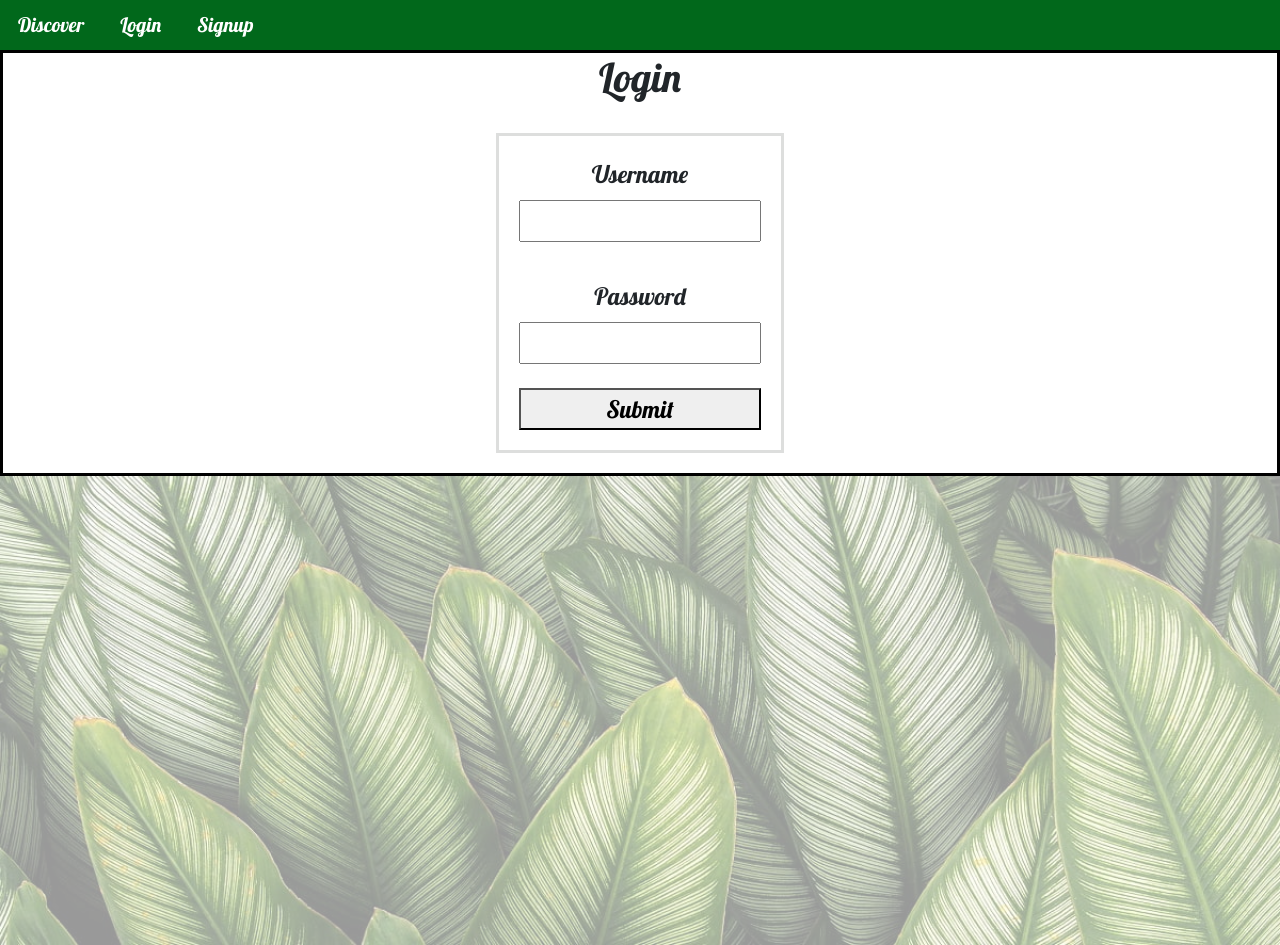
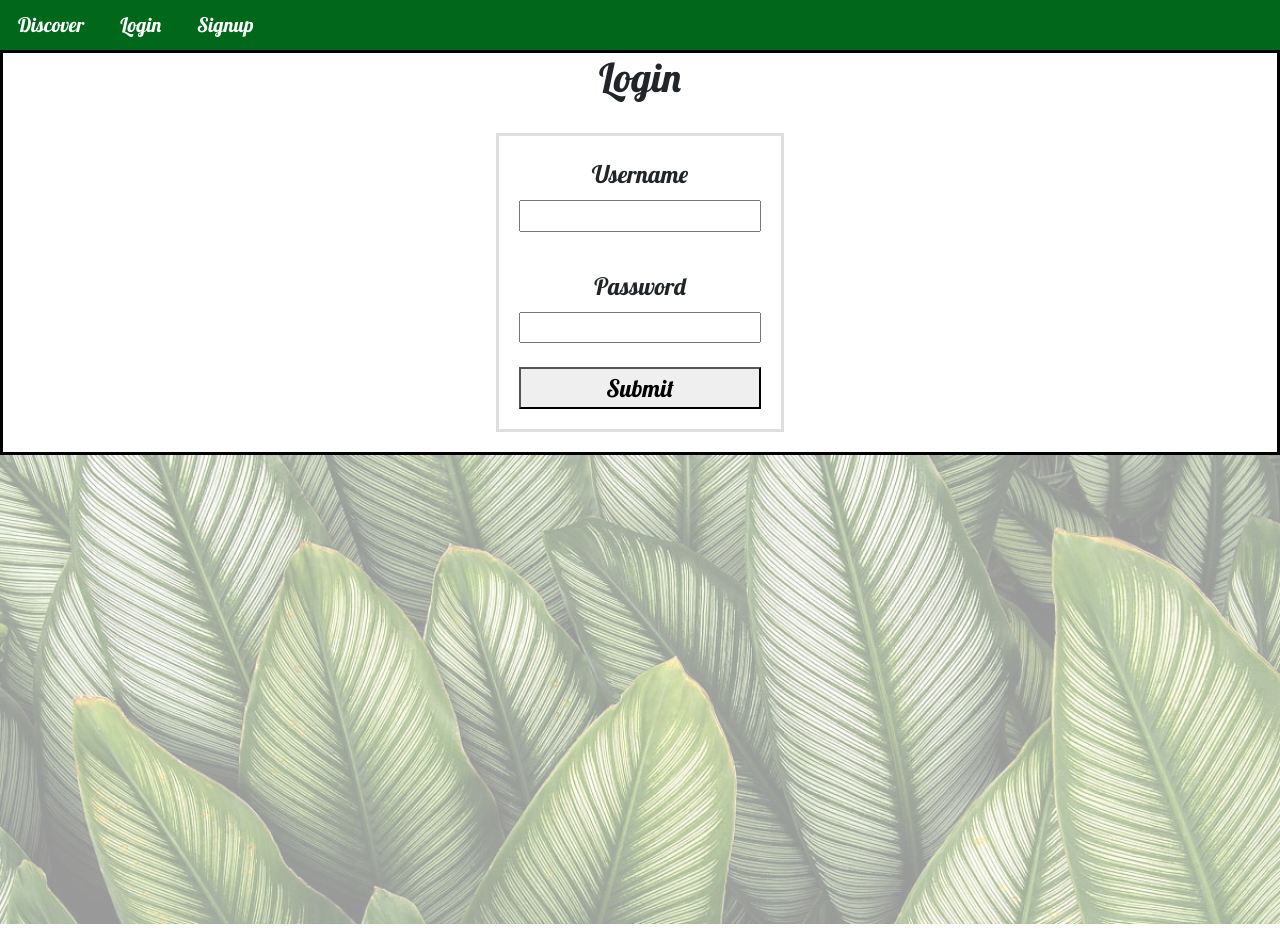
Before and after one commit to Deftone1/plant-ahead, a React (Create React App) app in the folder client/: page /login in a window 1280 px wide. After the commit the page ends 924 px from the top, so only its background shows below. Built offline with nearby package versions, Linux system fonts and the light colour scheme.

Commit message:
refactored the input text from lobster to arial

```diff
--- a/client/src/pages/HomePage.js
+++ b/client/src/pages/HomePage.js
@@ -29,14 +29,14 @@ function HomePage() {
       <br></br>
       <br></br>
       <section>
-        <p>
-          Welcome to Plan(t) Ahead.<br></br>
-          <br></br>
+        <p><div className="welcome-font">
+          Welcome to Plan(t) Ahead.</div>
+
           Join us in creating a community of plant enthusiasts. Discover new
           plant species and families and add them to your next gardening
           project. View community input and advice in regards to growing certain
-          plant types. <br/>
-        DISCOVER TOGETHER - LEARN TOGETHER.
+          plant types. <br/><br></br>
+        Discover together, learn together.
         </p>
       </section>
 
--- a/client/src/pages/LoginPage.js
+++ b/client/src/pages/LoginPage.js
@@ -61,7 +61,7 @@ function LoginPage() {
         <div>{isPending && "Loading..."}</div>{" "}
         <form className="signup-login" disabled={isPending} style={styles.form} onSubmit={handleSubmit}>
           <label htmlFor="username">Username</label>
-          <input
+          <input className="input-font"
             type="text"
             name="username"
             id="username"
@@ -70,7 +70,7 @@ function LoginPage() {
           />
           <br />
           <label htmlFor="password">Password</label>
-          <input
+          <input className="input-font"
             type="password"
             name="password"
             id="password"
--- a/client/src/pages/SignupPage.js
+++ b/client/src/pages/SignupPage.js
@@ -57,7 +57,7 @@ function SignupPage() {
         <div>{isPending && "Loading..."}</div>
         <form className="signup-login" style={styles.form} onSubmit={handleSubmit}>
           <label htmlFor="username">Username</label>
-          <input
+          <input className="input-font"
             type="text"
             name="username"
             id="username"
@@ -66,7 +66,7 @@ function SignupPage() {
           />
           <br />
           <label htmlFor="password">Password</label>
-          <input
+          <input className="input-font"
             type="password"
             name="password"
             id="password"
--- a/client/src/styles/Home.css
+++ b/client/src/styles/Home.css
@@ -60,3 +60,8 @@ header {
 .HomePage{
     background: radial-gradient(  at 50px 50px,rgba(228, 228, 228, 1), rgba(72, 53, 4, 0.69));
 }
+
+.welcome-font {
+    font-family: Lobster;
+
+}
--- a/client/src/styles/signup-login.css
+++ b/client/src/styles/signup-login.css
@@ -6,7 +6,7 @@
     text-align: center;
     font-size: 24px;
     font-family: Lobster;
-    border: solid black;
+    border: solid black 3px;
     padding-bottom: 20px;
 }
 
@@ -23,3 +23,8 @@
     width: 100%;
     opacity: 40%;
 }
+
+.input-font {
+    font-family: arial;
+    font-size: 17px;
+}
```
